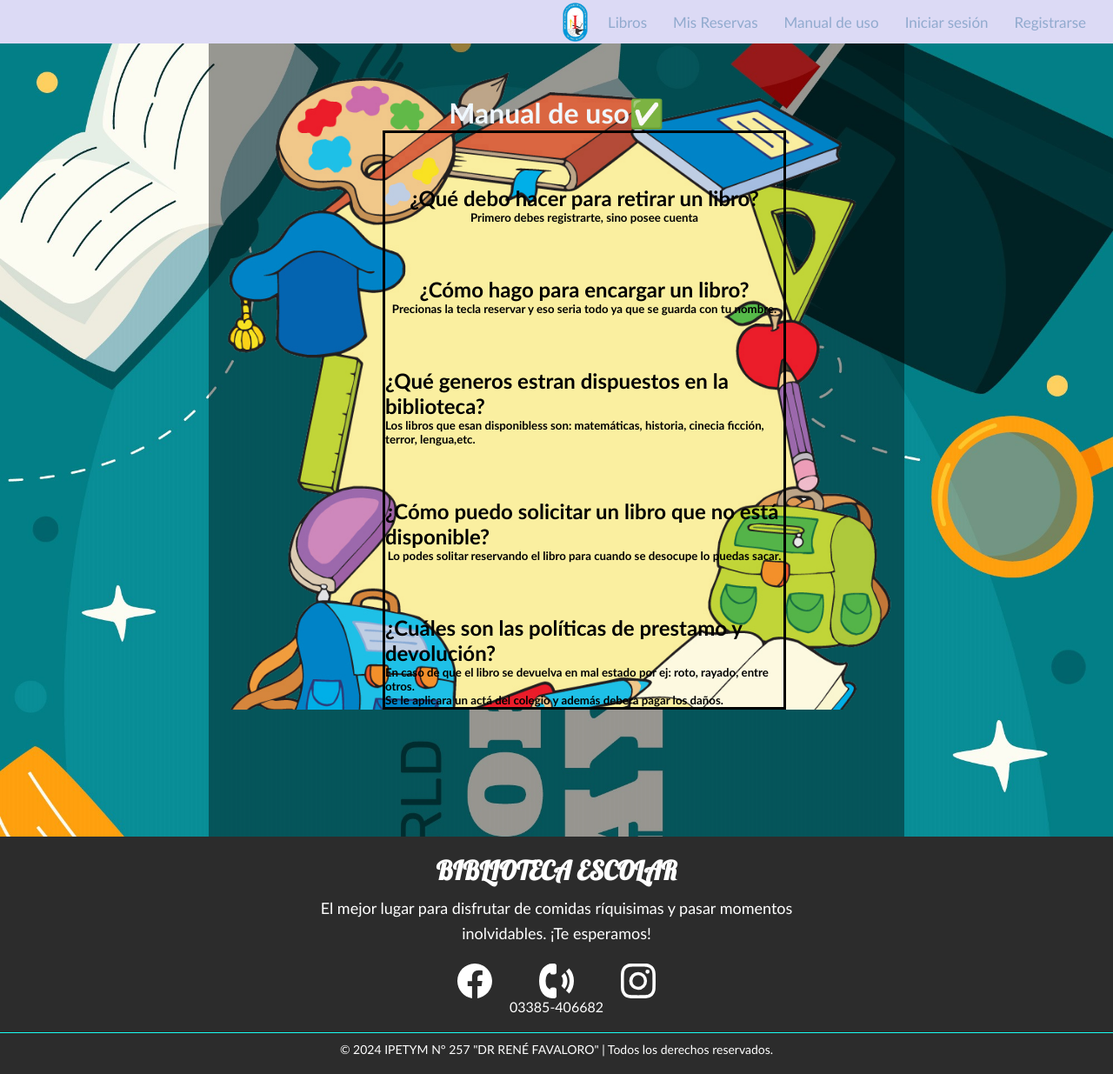
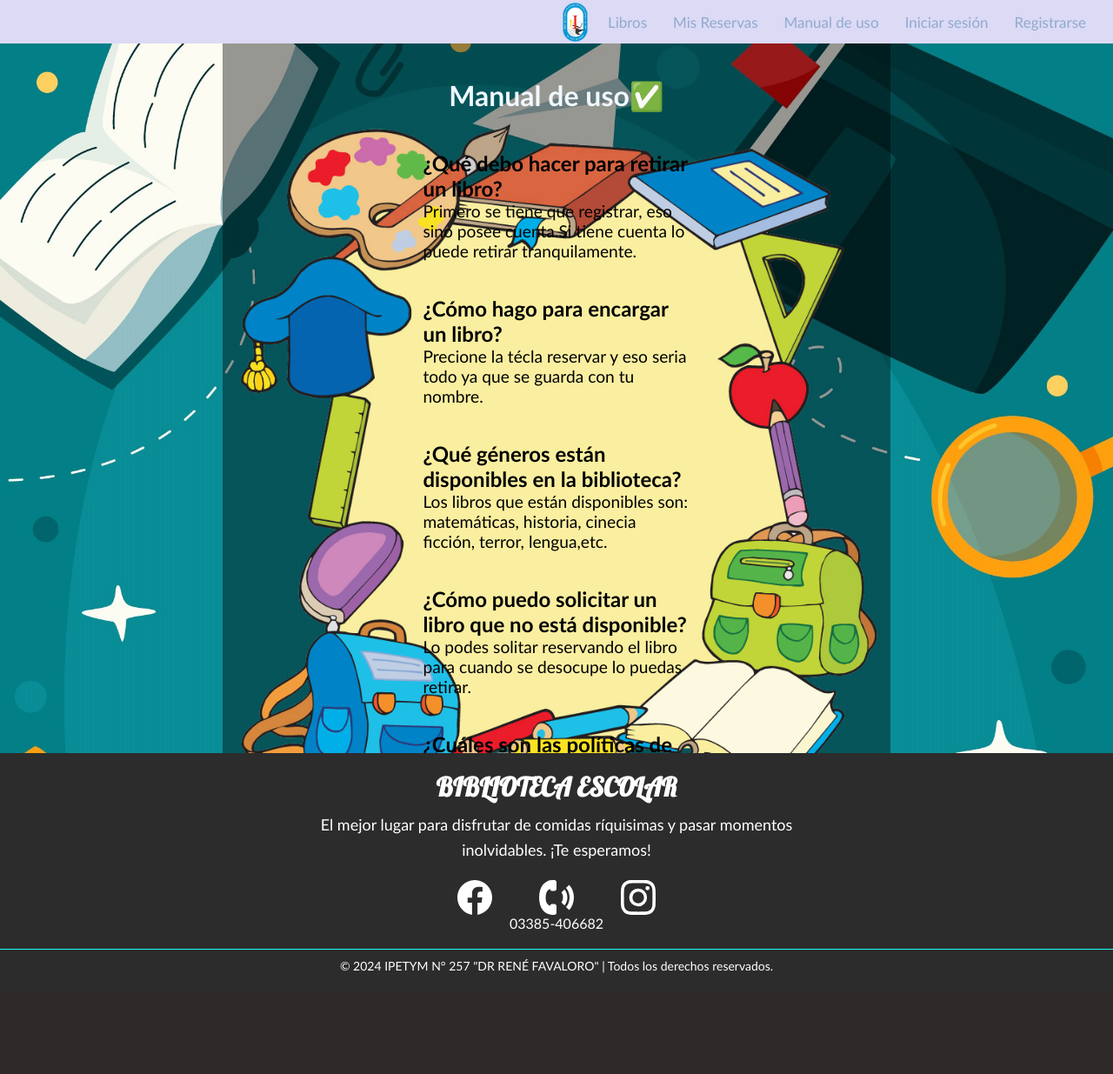
Before and after one commit to nerii006/biblioteca, a PHP site: page /manuso.php in a window 1280 px wide. Shown: the whole page at 87% size. After the commit the page ends 1119 px from the top, so only its background shows below. Run offline with PHP 8.4, Linux system fonts and the light colour scheme.

Commit message:
El manual de uso fue acomodado.

```diff
--- a/estilos/manuso.css
+++ b/estilos/manuso.css
@@ -11,41 +11,49 @@
     align-items: center;
     justify-content: center;
     display: flex;
-    margin-top: 40px;
+    margin-top: 60px;
 }
 
 h2{
     align-items: center;
     justify-content: center;
     display: flex;
-    margin-top: 60px;
+    margin-top: 40px;
+
 }
 
 h5{
     align-items: center;
     justify-content: center;
     display: flex;
+    font-size: 1.2rem;
+    font-weight: 500;
+}
+
+.siseve {
+    width: 60%;
 }
 
 .container{
-    margin-top: 5%;
     background-image: url(../img/utiles.png);
     background-size: cover;
     background-repeat: no-repeat;
     display: flex;
     justify-content: center;
     flex-direction: column;
-    height: 140%;
     width: 100%;
-    margin-bottom: 20%;
+    height: calc(100vh - 50px);
+    align-items: center;
+    position: relative;
 }
 
 .Preguntas{
     display: flex;
     justify-content: center;
     flex-direction: column;
-    border: solid black;
     height: 30%;
-    width: 58%;
-    margin-left: 25%;
+    width: 40%;
+    position: relative;
+    top: 5rem;
+
 }
--- a/manuso.php
+++ b/manuso.php
@@ -15,25 +15,25 @@
 
 <div class="siseve">
 
+<h1>Manual de uso✅</h1>
+  <div class="container">
 
-  <div class="container">
-        <h1>Manual de uso✅</h1>
     <div class="Preguntas">
          <h2>¿Qué debo hacer para retirar un libro?</h2>
-         <h5>Primero debes registrarte, sino posee cuenta</h5>
+         <h5>Primero se tiene que registrar, eso sino posee cuenta.Si tiene cuenta lo puede retirar tranquilamente.</h5>
 
          <h2>¿Cómo hago para encargar un libro?</h2>
-         <h5>Precionas la tecla reservar y eso seria todo ya que se guarda con tu nombre.</h5>
+         <h5>Precione la técla reservar y eso seria todo ya que se guarda con tu nombre.</h5>
 
-         <h2>¿Qué generos estran dispuestos en la biblioteca?</h2>
-         <h5>Los libros que esan disponibless son: matemáticas, historia, cinecia ficción, terror, lengua,etc. </h5>
+         <h2>¿Qué géneros están disponibles en la biblioteca?</h2>
+         <h5>Los libros que están disponibles son: matemáticas, historia, cinecia ficción, terror, lengua,etc. </h5>
 
          <h2>¿Cómo puedo solicitar un libro que no está disponible?</h2>
-         <h5>Lo podes solitar reservando el libro para cuando se desocupe lo puedas sacar.</h5>
+         <h5>Lo podes solitar reservando el libro para cuando se desocupe lo puedas retirar.</h5>
 
-         <h2>¿Cuáles son las políticas de prestamo y devolución?</h2>
+         <h2>¿Cuáles son las políticas de préstamo y devolución?</h2>
          <h5>En caso de que el libro se devuelva en mal estado por ej: roto, rayado, entre otros.<br>
-         Se le aplicara un actá del colegio y además debera pagar los daños.</h5>
+         Se le dictará un actá del colegio y además debera pagar los daños ocasionados.</h5>
 
     </div>
   </div>
```
Also changed, not shown: estilos/libros.css (line endings or trailing spaces).
